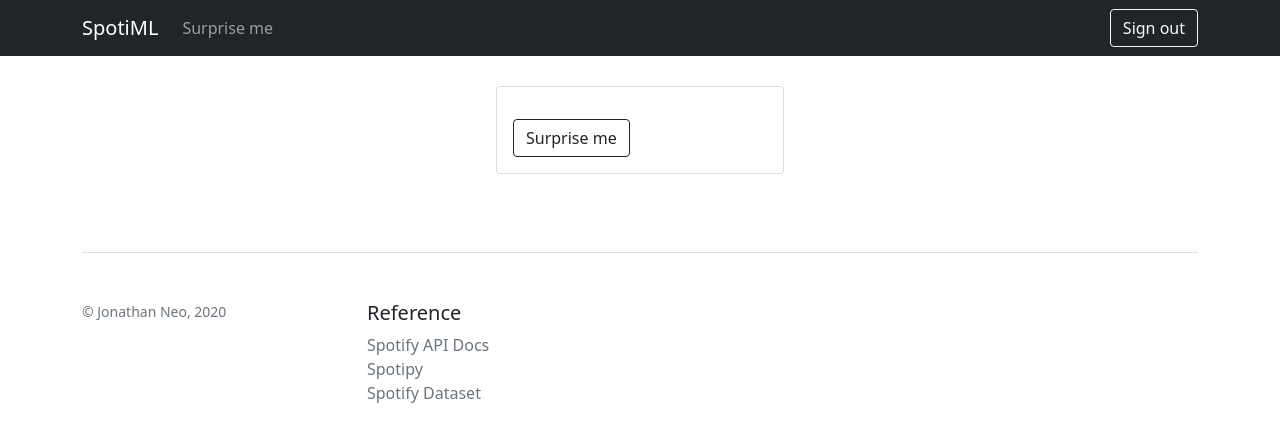
After one commit to jonathanneo/spotify-app, a Flask app: page /select_song in a window 1280 px wide. The commit adds this page. Shown: the top 442 px of the page. Run offline with Flask 2, Linux system fonts and the light colour scheme; data that the repository does not hold is empty; parts of the project's set-up code (start-up, migrations or seed data) failed here and were passed over.

Commit message:
surprise me button

```diff
--- a/app.py
+++ b/app.py
@@ -9,6 +9,7 @@ from sklearn.preprocessing import StandardScaler
 from sklearn.cluster import KMeans
 import joblib
 import random
+import json
 
 app = Flask(__name__)
 app.config['SECRET_KEY'] = os.urandom(64)
@@ -76,7 +77,16 @@ def sign_out():
     return redirect('/')
 
 
-@app.route('/playlists')
+@app.route('/select_song')
+def select_song():
+    # assume user has authenticated
+    auth = {
+        "has_auth": True
+    }
+    return render_template("select_song.html", auth=auth)
+
+
+@app.route('/api/playlists')
 def playlists():
     cache_handler = spotipy.cache_handler.CacheFileHandler(
         cache_path=session_cache_path())
@@ -123,8 +133,6 @@ def analyse_my_top_tracks():
     track_features = spotify.audio_features(
         [track["id"] for track in my_tracks])
 
-    # print(my_tracks)
-
     features = []
     for track in track_features:
         features.append([
@@ -143,23 +151,31 @@ def analyse_my_top_tracks():
 
     scaled_features = scaler.transform(features)
     labels = kmeans.predict(scaled_features)
-    # print(labels)
     label_count = {}
     for label in labels:
         if str(label) in label_count.keys():
             label_count[str(label)] += 1
         else:
             label_count[str(label)] = 1
+    return label_count
 
-    print(label_count)
-    # print(f"key: {list(label_count)}")
-    # print(f"value: {list(label_count.values())}")
+
+@app.route('/api/select_top_song')
+def select_top_song():
+    # auth
+    cache_handler = spotipy.cache_handler.CacheFileHandler(
+        cache_path=session_cache_path())
+    auth_manager = spotipy.oauth2.SpotifyOAuth(cache_handler=cache_handler)
+    if not auth_manager.validate_token(cache_handler.get_cached_token()):
+        return redirect('/')
+    spotify = spotipy.Spotify(auth_manager=auth_manager)
+    # logic
+    label_count = analyse_my_top_tracks()
     choice = random.choices(list(label_count), list(label_count.values()), k=1)
-    # print(f"choice: {choice[0]}")
-    # predict
+
     all_tracks_labeled = pd.read_csv("ml/data/spotify_data_labeled.csv")
     filtered_tracks = all_tracks_labeled[(all_tracks_labeled["label"] == int(
-        choice[0])) & (all_tracks_labeled["popularity"] > 50)]
+        choice[0])) & (all_tracks_labeled["popularity"] > 70)]
     selected_track = random.choices(filtered_tracks["id"].values.tolist(
     ), filtered_tracks["popularity"].values.tolist())
 
@@ -167,10 +183,10 @@ def analyse_my_top_tracks():
 
     spotify.start_playback(uris=[track_info["uri"]])
 
-    return jsonify(f"Now playing: {track_info['name']}")
+    return track_info
 
 
-@app.route('/currently_playing')
+@app.route('/api/currently_playing')
 def currently_playing():
     cache_handler = spotipy.cache_handler.CacheFileHandler(
         cache_path=session_cache_path())
@@ -179,12 +195,12 @@ def currently_playing():
         return redirect('/')
     spotify = spotipy.Spotify(auth_manager=auth_manager)
     track = spotify.current_user_playing_track()
-    if not track is None:
+    if track is not None:
         return track
-    return "No track currently playing."
+    return {"is_playing": False}
 
 
-@app.route('/current_user')
+@app.route('/api/current_user')
 def current_user():
     cache_handler = spotipy.cache_handler.CacheFileHandler(
         cache_path=session_cache_path())
--- a/static/styles.css
+++ b/static/css/styles.css
@@ -4,3 +4,10 @@
     background-color: #e9ecef;
     border-radius: .3rem;
   }
+
+.margin-top {
+  padding: 30px
+}
+.margin-botton{
+  padding: 30px
+}
--- /dev/null
+++ b/static/js/select_song.js
@@ -0,0 +1,25 @@
+
+console.log("Hello");
+let song_img = $("#song_img");
+let song_name = $("#song_name");
+let song_album_artist = $("#song_album_artist");
+
+function currently_playing() {
+    $.get("/api/currently_playing", (data) => {
+        if (data.is_playing) {
+            song_img.attr("src", data.item.album.images[0].url);
+            song_name.text(data.item.name);
+            song_album_artist.text(`${data.item.album.name}, ${data.item.artists[0].name}`);
+        } else {
+            song_name.text("No song playing");
+        }
+    });
+}
+
+currently_playing();
+
+$("#surprise_me").click(() => {
+    $.get("/api/select_top_song", (data) => {
+        currently_playing();
+    });
+});
--- a/templates/base.html
+++ b/templates/base.html
@@ -9,7 +9,9 @@
     <script src="https://cdn.jsdelivr.net/npm/bootstrap@5.0.0-beta2/dist/js/bootstrap.bundle.min.js"
         integrity="sha384-b5kHyXgcpbZJO/tY9Ul7kGkf1S0CWuKcCD38l8YkeH8z8QjE0GmW1gYU5S9FOnJ0"
         crossorigin="anonymous"></script>
-    <link href="../static/styles.css" rel="stylesheet">
+    <script src="https://ajax.googleapis.com/ajax/libs/jquery/3.5.1/jquery.min.js"></script>
+    <link rel="shortcut icon" href="#">
+    <link href="../static/css/styles.css" rel="stylesheet">
 </head>
 
 <body>
--- a/templates/index.html
+++ b/templates/index.html
@@ -33,14 +33,14 @@
         <div class="col-md-4">
             <h2>How am I feeling now?</h2>
             <p>
-                Let the algorithm generate a playlist for you based on the mood you're feeling right now.
+                IN PROGRESS: Let the algorithm generate a playlist for you based on the mood you're feeling right now.
             </p>
         </div>
 
         <div class="col-md-4">
             <h2>Try something new</h2>
             <p>
-                Let the algorithm pick a popular song for you from a genre you never really listen to.
+                IN PROGRESS: Let the algorithm pick a popular song for you from a genre you never really listen to.
             </p>
         </div>
     </div>
--- a/templates/navbar.html
+++ b/templates/navbar.html
@@ -9,14 +9,14 @@
             <ul class="navbar-nav me-auto mb-2 mb-lg-0">
                 {% if auth.has_auth %}
                 <li class="nav-item">
-                    <a class="nav-link" href="/currently_playing">Now listening</a>
+                    <a class="nav-link" href="/select_song">Surprise me</a>
                 </li>
-                <li class="nav-item">
+                <!-- <li class="nav-item">
                     <a class="nav-link" aria-current="page" href="/playlists">My playlists</a>
                 </li>
                 <li class="nav-item">
                     <a class="nav-link" href="/current_user">My account</a>
-                </li>
+                </li> -->
                 {% endif %}
             </ul>
             {% if not auth.has_auth %}
--- /dev/null
+++ b/templates/select_song.html
@@ -0,0 +1,20 @@
+{% extends "base.html" %}
+
+{% block body %}
+<div class="container">
+    <div class="row margin-top">
+        <div class="col-12-md d-flex justify-content-center">
+            <div class="card" style="width: 18rem;">
+                <img id="song_img" class="card-img-top">
+                <div class="card-body">
+                    <h4 id="song_name" class="card-text"></h4>
+                    <p id="song_album_artist" class="card-text"></p>
+                    <button class="btn btn-outline-dark" id="surprise_me">Surprise me</button>
+                </div>
+            </div>
+        </div>
+    </div>
+</div>
+<script src="../static/js/select_song.js"></script>
+
+{% endblock %}
```
